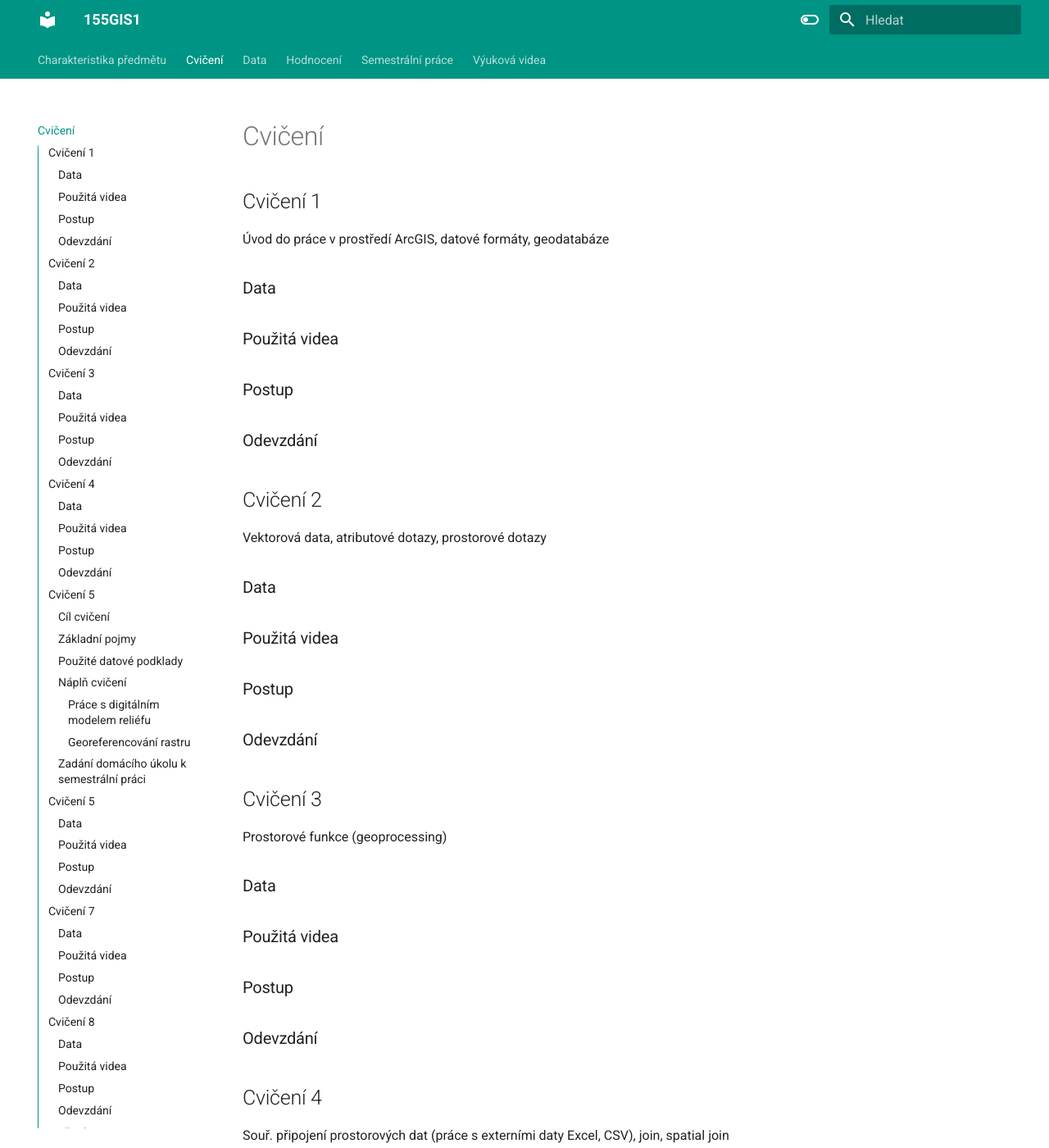
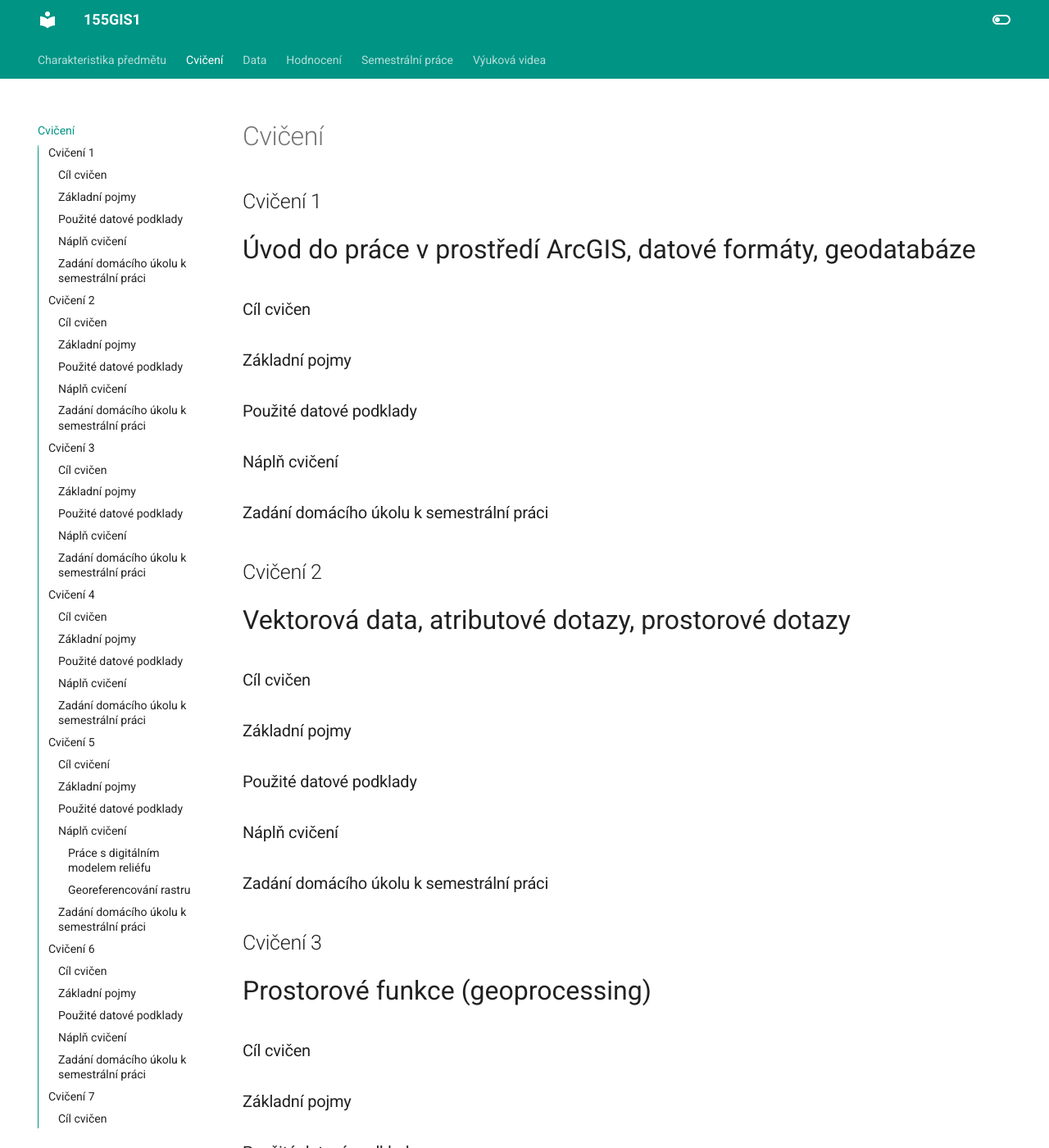
Before and after one commit to k155gis0/gis1, an MkDocs documentation site: the page built from docs/cviceni.md, in a window 1280 px wide and 1400 px high. Shown: the whole window at 82% size. Built offline with MkDocs 1.6.1 and Material for MkDocs 9.7.7, drawn with Linux system fonts in a browser that asks for light colours; some of the changed text lies outside the part shown.

Commit message:
$images glightbox

```diff
--- a/docs/cviceni.md
+++ b/docs/cviceni.md
@@ -2,51 +2,66 @@
 
 ## Cvičení 1
 
-Úvod do práce v prostředí ArcGIS, datové formáty, geodatabáze
+<span style="font-size:2em;">Úvod do práce v prostředí ArcGIS, datové formáty, geodatabáze
 
-### Data
+</span>
 
-### Použitá videa
+### Cíl cvičen
 
-### Postup
+### Základní pojmy
 
-### Odevzdání
+### Použité datové podklady
+
+### Náplň cvičení
+
+### Zadání domácího úkolu k semestrální práci
 
 ## Cvičení 2
 
-Vektorová data, atributové dotazy, prostorové dotazy
+<span style="font-size:2em;">Vektorová data, atributové dotazy, prostorové dotazy
 
-### Data
+</span>
 
-### Použitá videa
+### Cíl cvičen
 
-### Postup
+### Základní pojmy
 
-### Odevzdání
+### Použité datové podklady
+
+### Náplň cvičení
+
+### Zadání domácího úkolu k semestrální práci
 
 ## Cvičení 3
 
-Prostorové funkce (geoprocessing)
+<span style="font-size:2em;">Prostorové funkce (geoprocessing)
 
-### Data
+</span>
 
-### Použitá videa
+### Cíl cvičen
 
-### Postup
+### Základní pojmy
 
-### Odevzdání
+### Použité datové podklady
+
+### Náplň cvičení
+
+### Zadání domácího úkolu k semestrální práci
 
 ## Cvičení 4
 
-Souř. připojení prostorových dat (práce s externími daty Excel, CSV), join, spatial join
+<span style="font-size:2em;">Souř. připojení prostorových dat (práce s externími daty Excel, CSV), join, spatial join
+</span>
 
-### Data
+### Cíl cvičen
 
-### Použitá videa
+### Základní pojmy
 
-### Postup
+### Použité datové podklady
 
-### Odevzdání
+### Náplň cvičení
+
+### Zadání domácího úkolu k semestrální práci
 
 ## Cvičení 5
 
@@ -111,93 +126,122 @@ Seznámení se s rastrovými daty v GISu a ukázka využití těchto dat. Souřa
 
 1. Načtení rastru do mapového okna
 2. Zapnutí funkce Georeference: záložka Imagery -> Georeference
-3. Postup dle následujícího videa: https://youtu.be/H7m7rX9fswE
+3. Postup dle následujícího videa:
+
+<div style="text-align: center;">
+<iframe width="560" height="315" src="https://www.youtube.com/embed/H7m7rX9fswE" title="YouTube video player" frameborder="0" allow="accelerometer; autoplay; clipboard-write; encrypted-media; gyroscope; picture-in-picture; web-share" allowfullscreen></iframe>
+</div>
 
 ### Zadání domácího úkolu k semestrální práci
 
 1. Vytvořte ořez DMR 5G pro území zadané obce.
 2. Vytvořte bezešvou mozaiku georeferencovaných rastrů císařských otisků stabilního katastru pro území zadané obce.
 
-## Cvičení 5
+## Cvičení 6
 
-Vektorizace, tvorba geodatabáze, kontrola topologie
+<span style="font-size:2em;">Vektorizace, tvorba geodatabáze, kontrola topologie
 
-### Data
+</span>
 
-### Použitá videa
+### Cíl cvičen
 
-### Postup
+### Základní pojmy
 
-### Odevzdání
+### Použité datové podklady
+
+### Náplň cvičení
+
+### Zadání domácího úkolu k semestrální práci
 
 ## Cvičení 7
 
-ModelBuilder (opakování všech předchozích cvičení, ale trochu víc automatizovaně), Batch Processing
+<span style="font-size:2em;">ModelBuilder (opakování všech předchozích cvičení, ale trochu víc automatizovaně), Batch Processing
+</span>
 
-### Data
+### Cíl cvičen
 
-### Použitá videa
+### Základní pojmy
 
-### Postup
+### Použité datové podklady
 
-### Odevzdání
+### Náplň cvičení
+
+### Zadání domácího úkolu k semestrální práci
 
 ## Cvičení 8
 
-ArcGIS Online, webové služby, připojení do APRO
+<span style="font-size:2em;">ArcGIS Online, webové služby, připojení do APRO
 
-### Data
+</span>
 
-### Použitá videa
+### Cíl cvičen
 
-### Postup
+### Základní pojmy
 
-### Odevzdání
+### Použité datové podklady
+
+### Náplň cvičení
+
+### Zadání domácího úkolu k semestrální práci
 
 ## Cvičení 9
 
-Ukázky webové prezentace map, Experience Builder, Instant Apps, Dashboards
+<span style="font-size:2em;">Ukázky webové prezentace map, Experience Builder, Instant Apps, Dashboards
 
-### Data
+</span>
 
-### Použitá videa
+### Cíl cvičen
 
-### Postup
+### Základní pojmy
 
-### Odevzdání
+### Použité datové podklady
+
+### Náplň cvičení
+
+### Zadání domácího úkolu k semestrální práci
 
 ## Cvičení 10
 
-QGIS1
+<span style="font-size:2em;">QGIS 1
+</span>
 
-### Data
+### Cíl cvičen
 
-### Použitá videa
+### Základní pojmy
 
-### Postup
+### Použité datové podklady
 
-### Odevzdání
+### Náplň cvičení
+
+### Zadání domácího úkolu k semestrální práci
 
 ## Cvičení 11
 
-QGIS2
+<span style="font-size:2em;">QGIS 2
+</span>
 
-### Data
+### Cíl cvičen
 
-### Použitá videa
+### Základní pojmy
 
-### Postup
+### Použité datové podklady
 
-### Odevzdání
+### Náplň cvičení
+
+### Zadání domácího úkolu k semestrální práci
 
 ## Cvičení 12
 
-rezerva
+<span style="font-size:2em;">rezerva
 
-### Data
+</span>
 
-### Použitá videa
+### Cíl cvičen
 
-### Postup
+### Základní pojmy
 
-### Odevzdání
+### Použité datové podklady
+
+### Náplň cvičení
+
+### Zadání domácího úkolu k semestrální práci
--- a/mkdocs.yml
+++ b/mkdocs.yml
@@ -1,4 +1,18 @@
 site_name: 155GIS1
+plugins:
+  - glightbox:
+      touchNavigation: true
+      loop: false
+      effect: zoom
+      slide_effect: slide
+      width: 100%
+      height: auto
+      zoomable: true
+      draggable: true
+      skip_classes:
+        - custom-skip-class-name
+      auto_caption: false
+      caption_position: bottom
 theme:
   name: material
   features:
```
Also changed, not shown: docs/videa.md (+9 -0 lines).
